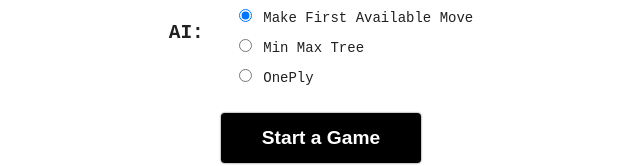
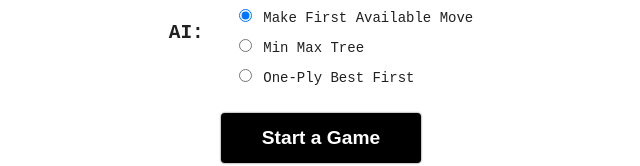
Before and after one commit to noahtallen/othello-ai, a React (Vite) app: page / in a window 1280 px wide. Shown: the part 224-390 px from the top of the page, without its empty margins (319-959 px from the left). Built offline with nearby package versions, Linux system fonts and the light colour scheme.

Commit message:
Add title for 1 ply

```diff
--- a/src/index.tsx
+++ b/src/index.tsx
@@ -10,6 +10,7 @@ const AIKindNames: { [kind: number]: string } = {
   [AIKind.PickFirst]: "Make First Available Move",
   [AIKind.MinMaxTree]: "Min Max Tree",
   [AIKind.Human]: "Human",
+  [AIKind.OnePly]: "One-Ply Best First",
 }
 
 const App = () => {
```
